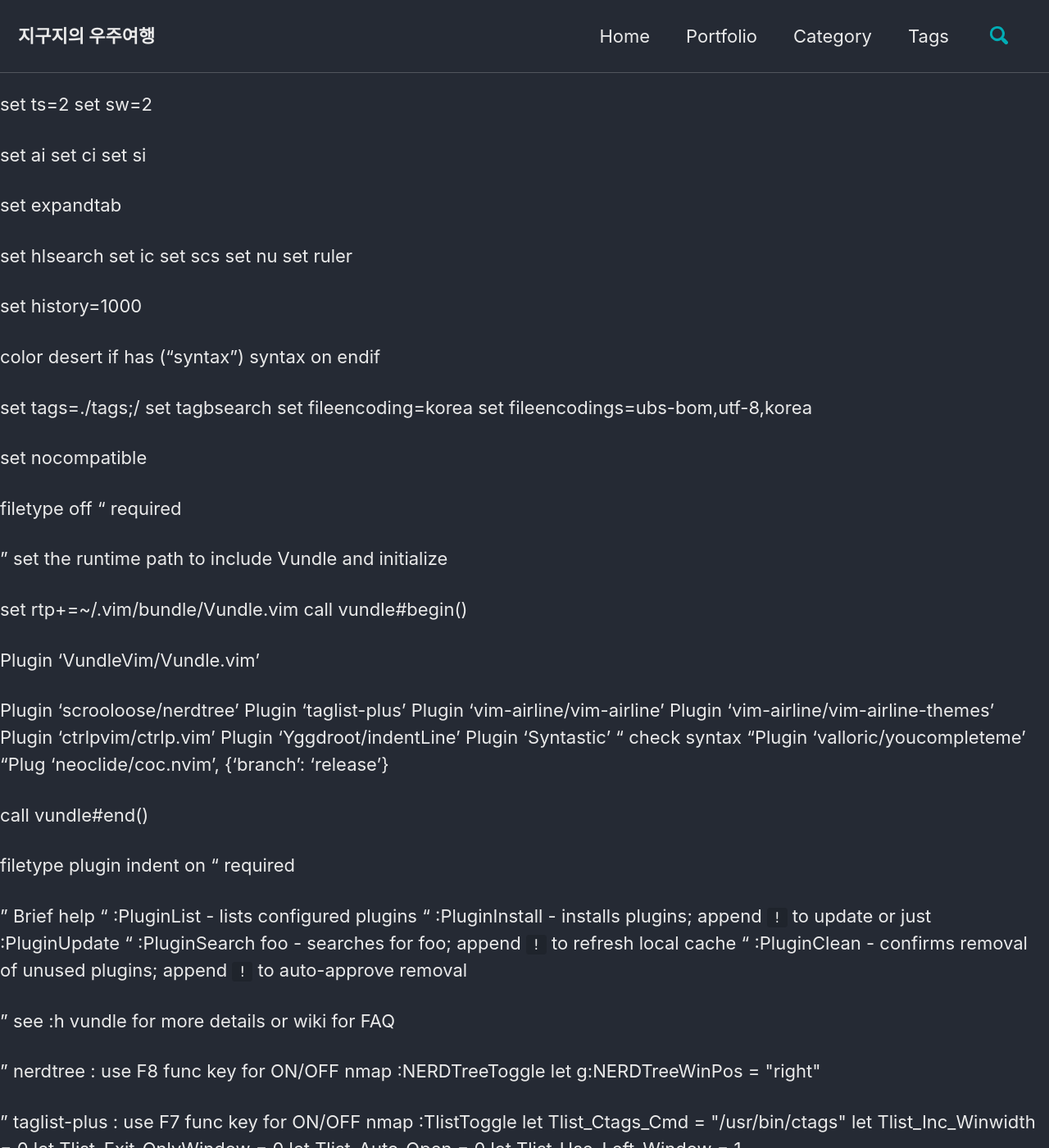
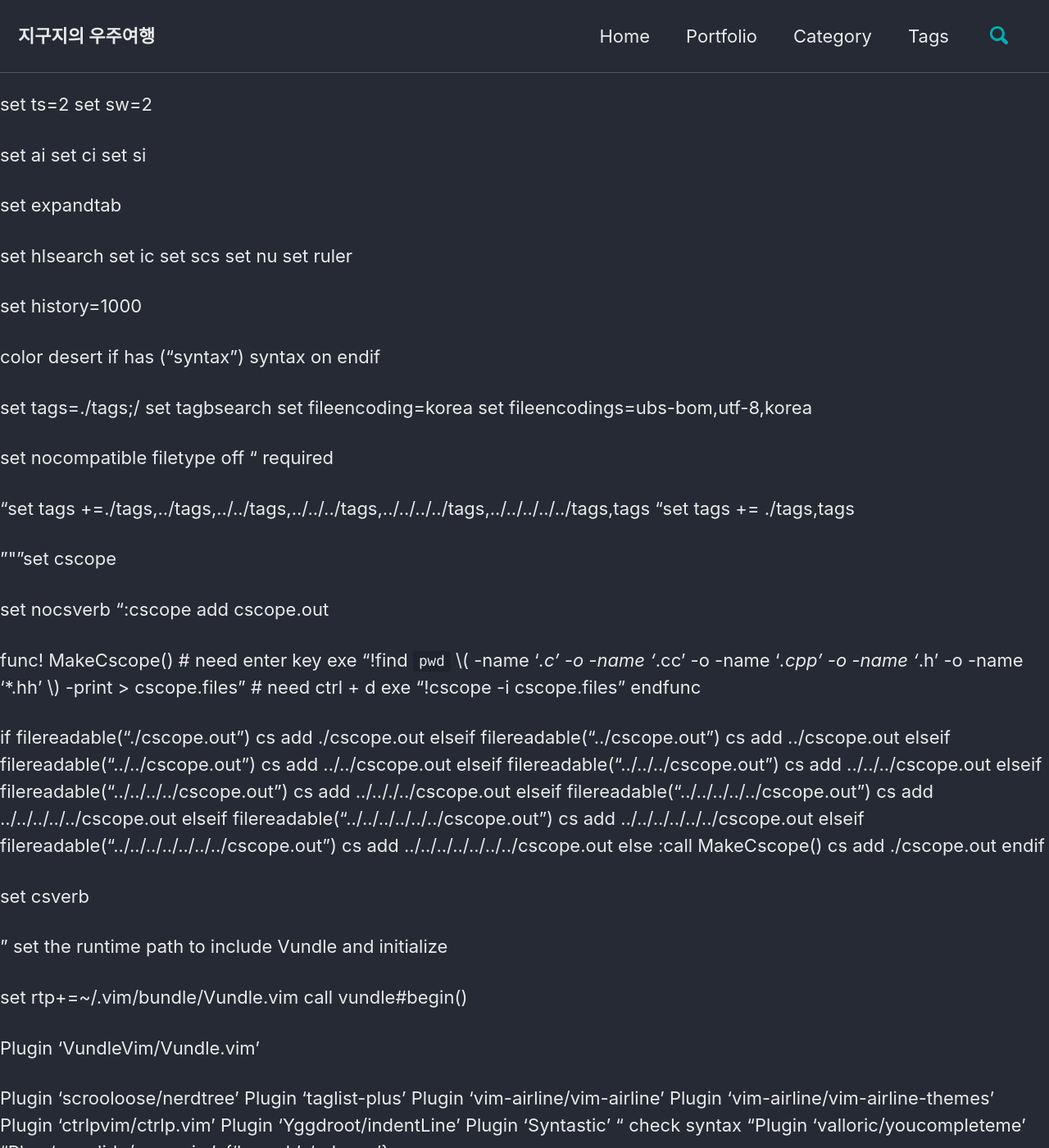
Before and after one commit to hyesuk-k/hyesuk-k.github.io, a Jekyll site: the page built from assets/files/v_vimrc.md, in a window 1280 px wide and 1400 px high. Shown: the whole window at 82% size. Built offline with Jekyll 4.4.1, drawn with Linux system fonts in a browser that asks for light colours; cached includes are drawn as plain includes; our own code applies the rules of GitHub Pages for plain Markdown files; some of the changed text lies outside the part shown.

Commit message:
[dev_utils] vimrc cscope 사용법 내용 추가

```diff
--- a/assets/files/v_vimrc.md
+++ b/assets/files/v_vimrc.md
@@ -26,8 +26,45 @@ set fileencoding=korea
 set fileencodings=ubs-bom,utf-8,korea
 
 set nocompatible
+filetype off    " required
 
-filetype off    " required
+"set tags +=./tags,../tags,../../tags,../../../tags,../../../../tags,../../../../../tags,tags
+"set tags += ./tags,tags
+
+"""set cscope
+
+set nocsverb
+":cscope add cscope.out
+
+func! MakeCscope()
+  # need enter key
+    exe "!find `pwd` \\( -name '*.c' -o -name '*.cc' -o -name '*.cpp' -o -name '*.h' -o -name '*.hh' \\) -print > cscope.files"
+  # need ctrl + d
+    exe "!cscope -i cscope.files"
+endfunc
+
+if filereadable("./cscope.out")
+    cs add ./cscope.out
+elseif filereadable("../cscope.out")
+    cs add ../cscope.out
+elseif filereadable("../../cscope.out")
+    cs add ../../cscope.out
+elseif filereadable("../../../cscope.out")
+    cs add ../../../cscope.out
+elseif filereadable("../../../../cscope.out")
+    cs add ../.././../cscope.out
+elseif filereadable("../../../../../cscope.out")
+    cs add ../../../../../cscope.out
+elseif filereadable("../../../../../../cscope.out")
+    cs add ../../../../../../cscope.out
+elseif filereadable("../../../../../../../cscope.out")
+    cs add ../../../../../../../cscope.out
+else
+    :call MakeCscope()
+    cs add ./cscope.out
+endif
+
+set csverb
 
 " set the runtime path to include Vundle and initialize
 
@@ -115,6 +152,13 @@ func! GrepCPP()
 endfunc
 nmap ,lc :call GrepHPP() <CR>
 
+"==cscope find=="
+func! CSFindDefinition()
+    let sm=expand("<cword>")
+    exe "cs find g " .sm
+endfunc
+nmap ,lg :call CSFindDefinition() <CR>
+
 nmap <F4> :qa!<CR>
 nmap <F2> :tabnew<CR>
 " move to the right tab
```
Also changed, not shown: _posts/dev_utils/2021-07-07-vim_settings.md (+33 -4 lines).
